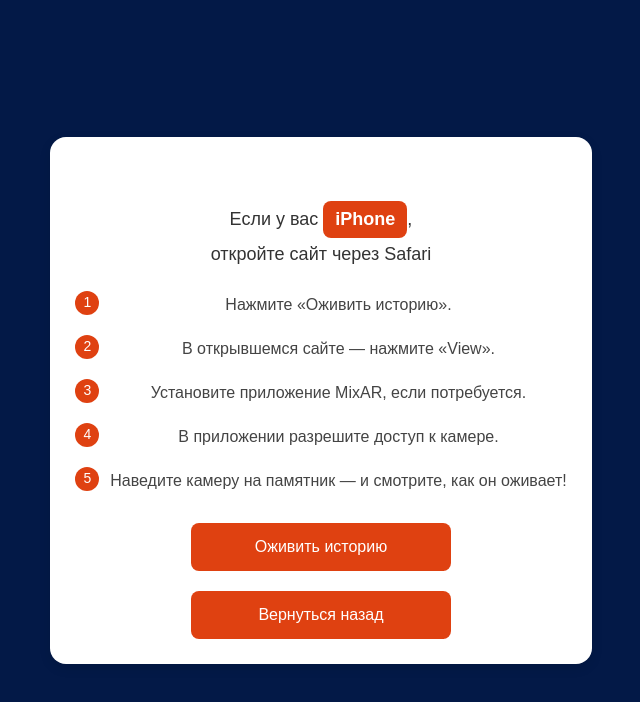
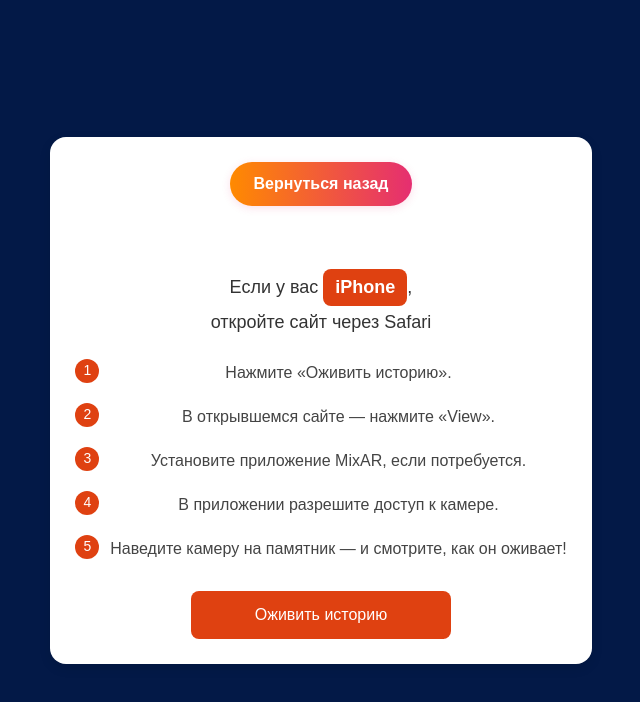
Before and after one commit to Mr-int/Ar-nikolaev, a React (Create React App) app: page /gagarin in a window 1280 px wide. Shown: the top 702 px of the page, without its empty margins (319-959 px from the left). Built offline with nearby package versions, Linux system fonts and the light colour scheme.

Commit message:
Унифицирована и стилизована кнопка 'Вернуться назад' (сверху, gradient) на всех страницах AR

```diff
--- a/src/components/Gagarin.jsx
+++ b/src/components/Gagarin.jsx
@@ -37,6 +37,7 @@
 
   return (
     <div className="instruction-block">
+      <a href="/" className="back-button">Вернуться назад</a>
       <h2>Страница Гагарина</h2>
       <div className="iphone-note">
         Если у вас <span className="iphone-label">iPhone</span>,<br />
@@ -50,9 +51,6 @@
         <li>Наведите камеру на памятник — и смотрите, как он оживает!</li>
       </ol>
       <a href={link} className="cta-button" id="ar-button">Оживить историю</a>
-      <a href="/" className="cta-button" style={{ marginTop: '20px', display: 'inline-block' }}>
-        Вернуться назад
-      </a>
     </div>
   );
 };
--- a/src/components/Nikolaev.jsx
+++ b/src/components/Nikolaev.jsx
@@ -37,6 +37,7 @@
 
   return (
     <div className="instruction-block">
+      <a href="/" className="back-button">Вернуться назад</a>
       <h2>Страница Николая</h2>
       <div className="iphone-note">
         Если у вас <span className="iphone-label">iPhone</span>,<br />
@@ -50,9 +51,6 @@
         <li>Наведите камеру на памятник — и смотрите, как он оживает!</li>
       </ol>
       <a href={link} className="cta-button" id="ar-button">Оживить историю</a>
-      <a href="/" className="cta-button" style={{ marginTop: '20px', display: 'inline-block' }}>
-        Вернуться назад
-      </a>
     </div>
   );
 };
--- a/src/components/Redirect.jsx
+++ b/src/components/Redirect.jsx
@@ -55,6 +55,7 @@
 
   return (
     <div className="instruction-block">
+      <a href="/" className="back-button">Вернуться назад</a>
       <div className="iphone-note">
         Если у вас <span className="iphone-label">iPhone</span>,<br />
         откройте сайт через Safari
@@ -67,9 +68,6 @@
         <li>Наведите камеру на памятник — и смотрите, как он оживает!</li>
       </ol>
       <a href={link} className="cta-button" id="ar-button">{label}</a>
-      <a href="/" className="cta-button" style={{ marginTop: '20px', display: 'inline-block' }}>
-        Вернуться назад
-      </a>
     </div>
   );
 };
--- a/src/components/Turing.jsx
+++ b/src/components/Turing.jsx
@@ -37,6 +37,7 @@
 
   return (
     <div className="instruction-block">
+      <a href="/" className="back-button">Вернуться назад</a>
       <div className="iphone-note">
         Если у вас <span className="iphone-label">iPhone</span>,<br />
         откройте сайт через Safari
@@ -49,9 +50,6 @@
         <li>Наведите камеру на памятник — и смотрите, как он оживает!</li>
       </ol>
       <a href={link} className="cta-button" id="ar-button">Оживить историю</a>
-      <a href="/" className="cta-button" style={{ marginTop: '20px', display: 'inline-block' }}>
-        Вернуться назад
-      </a>
     </div>
   );
 };
--- a/src/components/gagarin.css
+++ b/src/components/gagarin.css
@@ -16,3 +16,22 @@
 .star {
   /* Стили для отдельной звезды */
 }
+.back-button {
+  display: inline-block;
+  margin-bottom: 24px;
+  padding: 10px 24px;
+  background: linear-gradient(90deg, #ff8a00 0%, #e52e71 100%);
+  color: #fff;
+  border: none;
+  border-radius: 30px;
+  font-size: 1rem;
+  font-weight: bold;
+  text-decoration: none;
+  box-shadow: 0 2px 8px rgba(229, 46, 113, 0.15);
+  transition: background 0.2s, transform 0.2s;
+  cursor: pointer;
+}
+.back-button:hover {
+  background: linear-gradient(90deg, #e52e71 0%, #ff8a00 100%);
+  transform: translateY(-2px) scale(1.04);
+}
--- a/src/components/nikolaev.css
+++ b/src/components/nikolaev.css
@@ -16,3 +16,22 @@
 .star {
   /* Стили для отдельной звезды */
 }
+.back-button {
+  display: inline-block;
+  margin-bottom: 24px;
+  padding: 10px 24px;
+  background: linear-gradient(90deg, #ff8a00 0%, #e52e71 100%);
+  color: #fff;
+  border: none;
+  border-radius: 30px;
+  font-size: 1rem;
+  font-weight: bold;
+  text-decoration: none;
+  box-shadow: 0 2px 8px rgba(229, 46, 113, 0.15);
+  transition: background 0.2s, transform 0.2s;
+  cursor: pointer;
+}
+.back-button:hover {
+  background: linear-gradient(90deg, #e52e71 0%, #ff8a00 100%);
+  transform: translateY(-2px) scale(1.04);
+}
--- a/src/components/turing.css
+++ b/src/components/turing.css
@@ -16,3 +16,22 @@
 .star {
   /* Стили для отдельной звезды */
 }
+.back-button {
+  display: inline-block;
+  margin-bottom: 24px;
+  padding: 10px 24px;
+  background: linear-gradient(90deg, #ff8a00 0%, #e52e71 100%);
+  color: #fff;
+  border: none;
+  border-radius: 30px;
+  font-size: 1rem;
+  font-weight: bold;
+  text-decoration: none;
+  box-shadow: 0 2px 8px rgba(229, 46, 113, 0.15);
+  transition: background 0.2s, transform 0.2s;
+  cursor: pointer;
+}
+.back-button:hover {
+  background: linear-gradient(90deg, #e52e71 0%, #ff8a00 100%);
+  transform: translateY(-2px) scale(1.04);
+}
```
